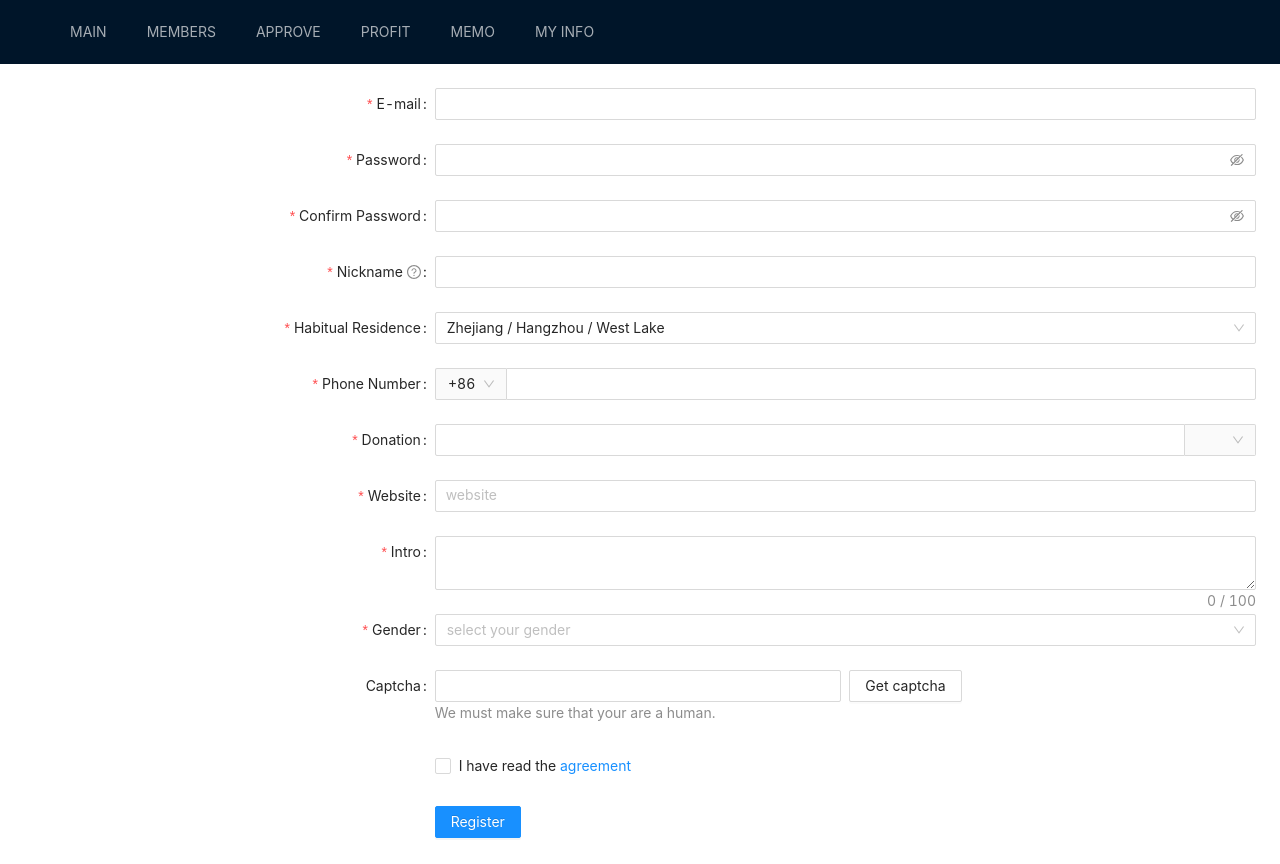
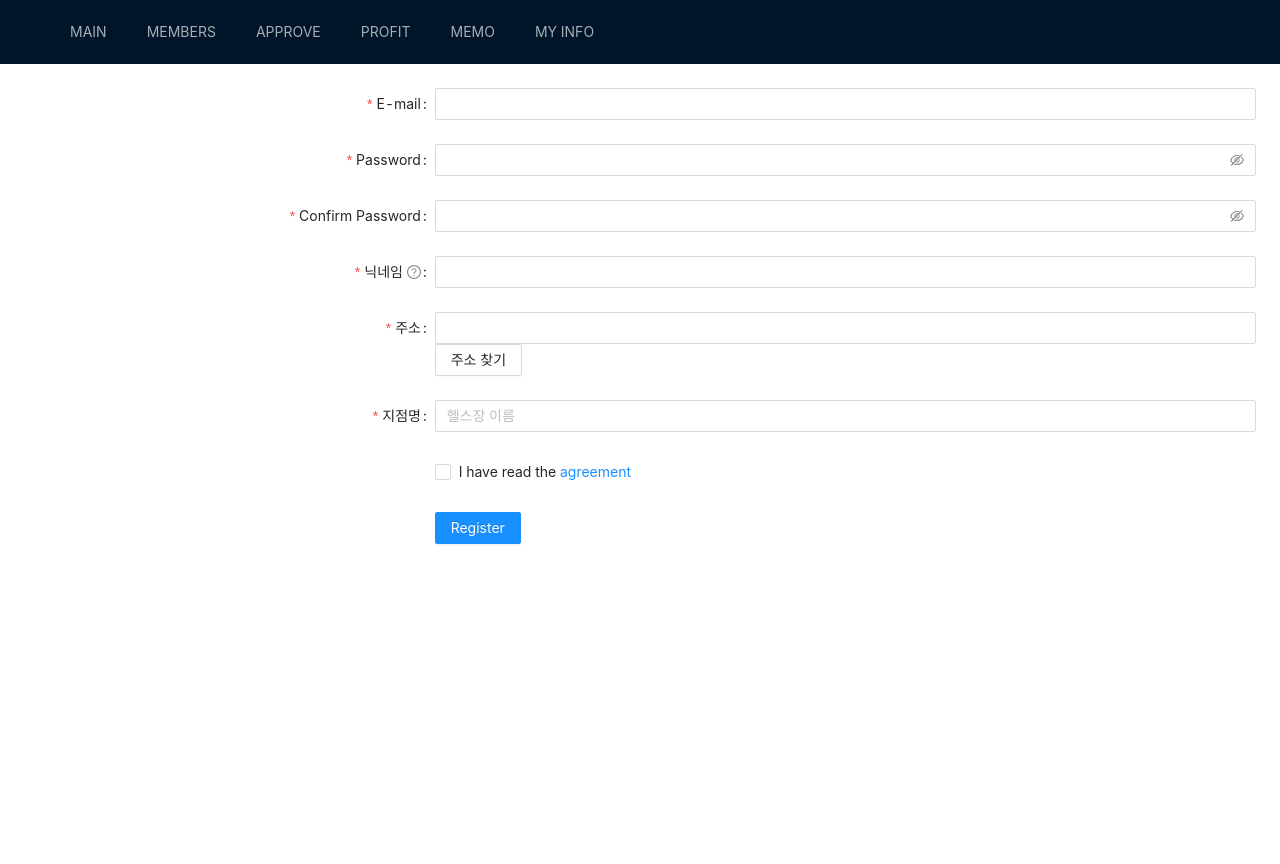
Before and after one commit to ENFT-Token/admin-client-web, a React (Create React App) app: page /register in a window 1280 px wide. Built offline with nearby package versions, Linux system fonts and the light colour scheme; the HTML template or start-up script is replaced by a standard one.

Commit message:
add : DaumPostCode

```diff
--- a/package.json
+++ b/package.json
@@ -19,7 +19,9 @@
     "axios": "^0.26.1",
     "history": "5",
     "react": "^17.0.2",
+    "react-daum-postcode": "^3.0.1",
     "react-dom": "^17.0.2",
+    "react-google-recaptcha": "^2.1.0",
     "react-redux": "^7.2.6",
     "react-router-dom": "6",
     "react-scripts": "5.0.0",
--- a/src/page/RegisterPage/index.tsx
+++ b/src/page/RegisterPage/index.tsx
@@ -1,6 +1,9 @@
 import React, { useState } from 'react';
+import DaumPostCode from 'react-daum-postcode';
+// import ReCAPTCHA from 'react-google-recaptcha';
 import {
   Form,
+  Modal,
   Input,
   InputNumber,
   Cascader,
@@ -14,40 +17,7 @@ import {
 
 const { Option } = Select;
 
-const residences = [
-  {
-    value: 'zhejiang',
-    label: 'Zhejiang',
-    children: [
-      {
-        value: 'hangzhou',
-        label: 'Hangzhou',
-        children: [
-          {
-            value: 'xihu',
-            label: 'West Lake',
-          },
-        ],
-      },
-    ],
-  },
-  {
-    value: 'jiangsu',
-    label: 'Jiangsu',
-    children: [
-      {
-        value: 'nanjing',
-        label: 'Nanjing',
-        children: [
-          {
-            value: 'zhonghuamen',
-            label: 'Zhong Hua Men',
-          },
-        ],
-      },
-    ],
-  },
-];
+
 
 const formItemLayout = {
   labelCol: {
@@ -71,13 +41,26 @@ const tailFormItemLayout = {
     },
   },
 };
+
 export default function Register() {
   const [form] = Form.useForm();
+  const [isModalVisible, setIsModalVisible] = useState(false);
+  const [location,setLocation] = useState("");
 
   const onFinish = (values: any) => {
     console.log('Received values of form: ', values);
   };
+  const showModal = () => {
+    setIsModalVisible(true);
+  };
 
+  const handleOk = () => {
+    setIsModalVisible(false);
+  };
+
+  const handleCancel = () => {
+    setIsModalVisible(false);
+  };
   const prefixSelector = (
     <Form.Item name="prefix" noStyle>
       <Select style={{ width: 70 }}>
@@ -110,17 +93,27 @@ export default function Register() {
     label: website,
     value: website,
   }));
-
+  const handleComplete = (data: any) => {
+    let fullAddress = data.address;
+    let extraAddress = '';
+    if (data.addressType === 'R') {
+      if (data.bname !== '') {
+        extraAddress += data.bname;
+      }
+      if (data.buildingName !== '') {
+        extraAddress += (extraAddress !== '' ? `, ${data.buildingName}` : data.buildingName);
+      }
+      fullAddress += (extraAddress !== '' ? ` (${extraAddress})` : '');
+      setLocation(fullAddress);
+      setIsModalVisible(false);
+    }
+  }
   return (
     <Form
       {...formItemLayout}
       form={form}
       name="register"
       onFinish={onFinish}
-        initialValues={{
-          residence: ['zhejiang', 'hangzhou', 'xihu'],
-          prefix: '86',
-        }}
       scrollToFirstError
     >
       <Form.Item
@@ -179,7 +172,7 @@ export default function Register() {
 
       <Form.Item
         name="nickname"
-          label="Nickname"
+        label="닉네임"
         tooltip="What do you want others to call you?"
         rules={[{ required: true, message: 'Please input your nickname!', whitespace: true }]}
       >
@@ -187,50 +180,42 @@ export default function Register() {
       </Form.Item>
 
       <Form.Item
-          name="residence"
-          label="Habitual Residence"
+        name="location"
+        label="주소"
         rules={[
-            { type: 'array', required: true, message: 'Please select your habitual residence!' },
+          { required: true, message: 'Please select your habitual residence!' },
         ]}
       >
-          <Cascader options={residences} />
+        <Input value={location}/>
+        <Button type="ghost" onClick={showModal}>
+          주소 찾기
+        </Button>
+
+
       </Form.Item>
 
       <Form.Item
+        name="place"
+        label="지점명"
+        rules={[
+          { required: true, message: 'Please select your habitual residence!' },
+        ]}
+      >
+        <Input placeholder='헬스장 이름' />
+      </Form.Item>
+      {/* <Form.Item
           name="phone"
           label="Phone Number"
           rules={[{ required: true, message: 'Please input your phone number!' }]}
         >
           <Input addonBefore={prefixSelector} style={{ width: '100%' }} />
-        </Form.Item>
+        </Form.Item> */}
 
-        <Form.Item
-          name="donation"
-          label="Donation"
-          rules={[{ required: true, message: 'Please input donation amount!' }]}
-        >
-          <InputNumber addonAfter={suffixSelector} style={{ width: '100%' }} />
-        </Form.Item>
 
-        <Form.Item
-          name="website"
-          label="Website"
-          rules={[{ required: true, message: 'Please input website!' }]}
-        >
-          <AutoComplete options={websiteOptions} onChange={useOnWebsiteChange} placeholder="website">
-            <Input />
-          </AutoComplete>
-        </Form.Item>
 
-        <Form.Item
-          name="intro"
-          label="Intro"
-          rules={[{ required: true, message: 'Please input Intro' }]}
-        >
-          <Input.TextArea showCount maxLength={100} />
-        </Form.Item>
 
-        <Form.Item
+
+      {/* <Form.Item
           name="gender"
           label="Gender"
           rules={[{ required: true, message: 'Please select gender!' }]}
@@ -238,11 +223,10 @@ export default function Register() {
           <Select placeholder="select your gender">
             <Option value="male">Male</Option>
             <Option value="female">Female</Option>
-            <Option value="other">Other</Option>
           </Select>
-        </Form.Item>
-
-        <Form.Item label="Captcha" extra="We must make sure that your are a human.">
+        </Form.Item> */}
+      {/* TODO: get domain  */}
+      {/* <Form.Item label="Captcha" extra="We must make sure that your are a human.">
           <Row gutter={8}>
             <Col span={12}>
               <Form.Item
@@ -257,7 +241,7 @@ export default function Register() {
               <Button>Get captcha</Button>
             </Col>
           </Row>
-        </Form.Item>
+        </Form.Item> */}
 
       <Form.Item
         name="agreement"
@@ -279,6 +263,7 @@ export default function Register() {
           Register
         </Button>
       </Form.Item>
+
     </Form>
   );
 };
```
Also changed, not shown: 2 other files (tests, documents, lock files or other folders). Lines whose indentation alone changed are shown as unchanged.
